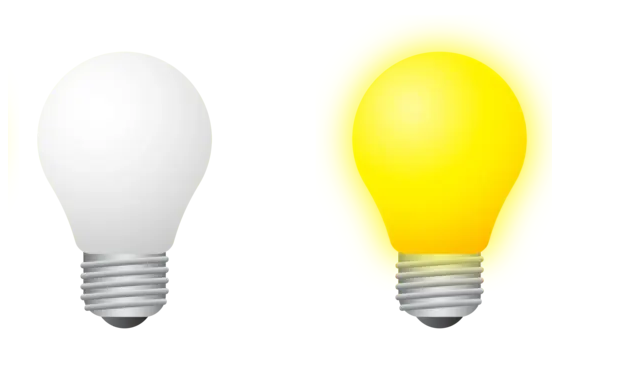
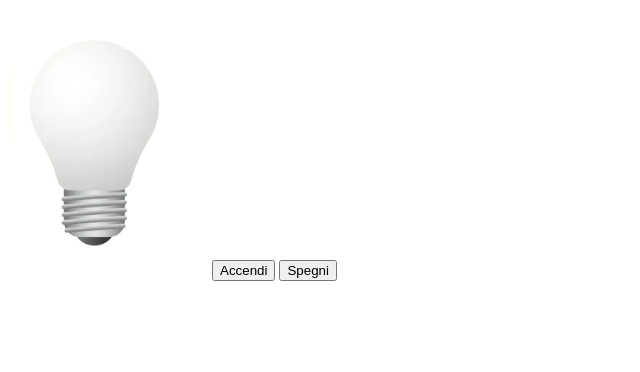
Before and after one commit to ousemaakacha/js-dom-1, a plain HTML site: page index.html in a window 1280 px wide. Shown: the whole page, without its empty margins (0-640 px from the left). Drawn offline with Linux system fonts and the light colour scheme.

Commit message:
adde button and img

```diff
--- a/index.html
+++ b/index.html
@@ -7,8 +7,12 @@
     </head>
     <body>
         <div>
-            <img src="./img/white_lamp.png" alt>
-            <img src="./img/yellow_lamp.png" alt>
+            <img id="myImage" width="200"
+                src="./img/white_lamp.png" alt>
+
+            <button>Accendi</button>
+            <button>Spegni</button>
+
         </div>
 
         <script src="./js/main.js"></script>
```
